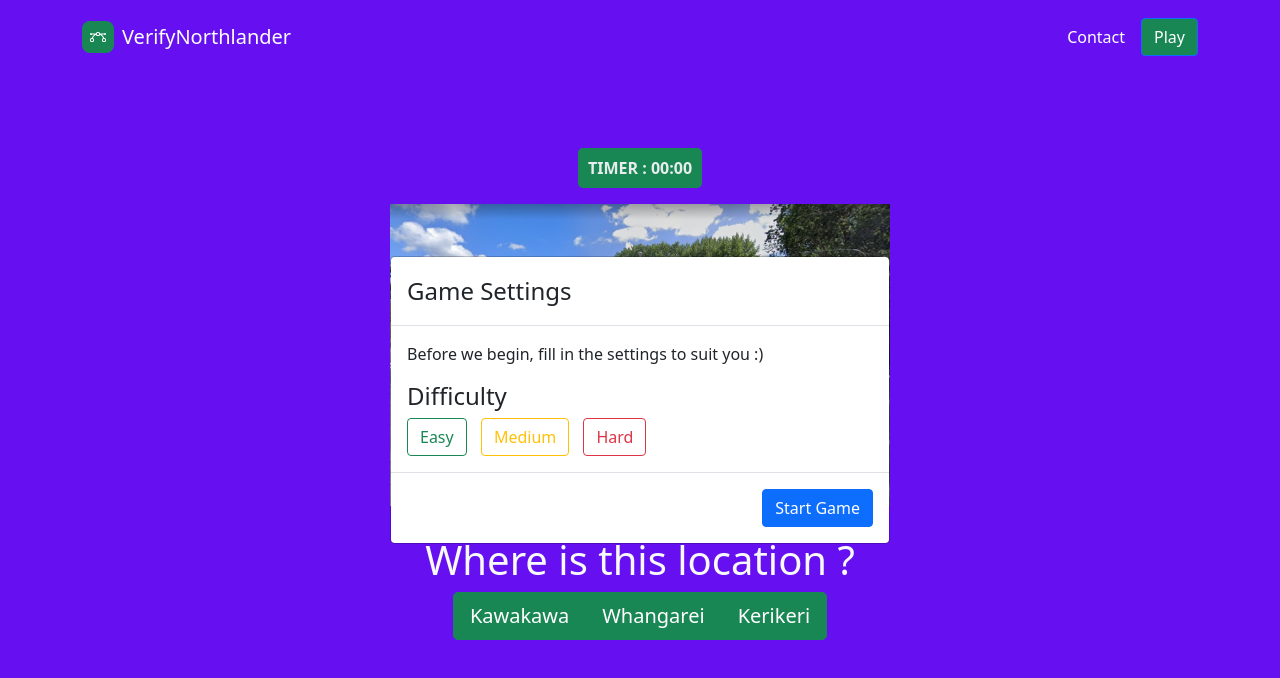
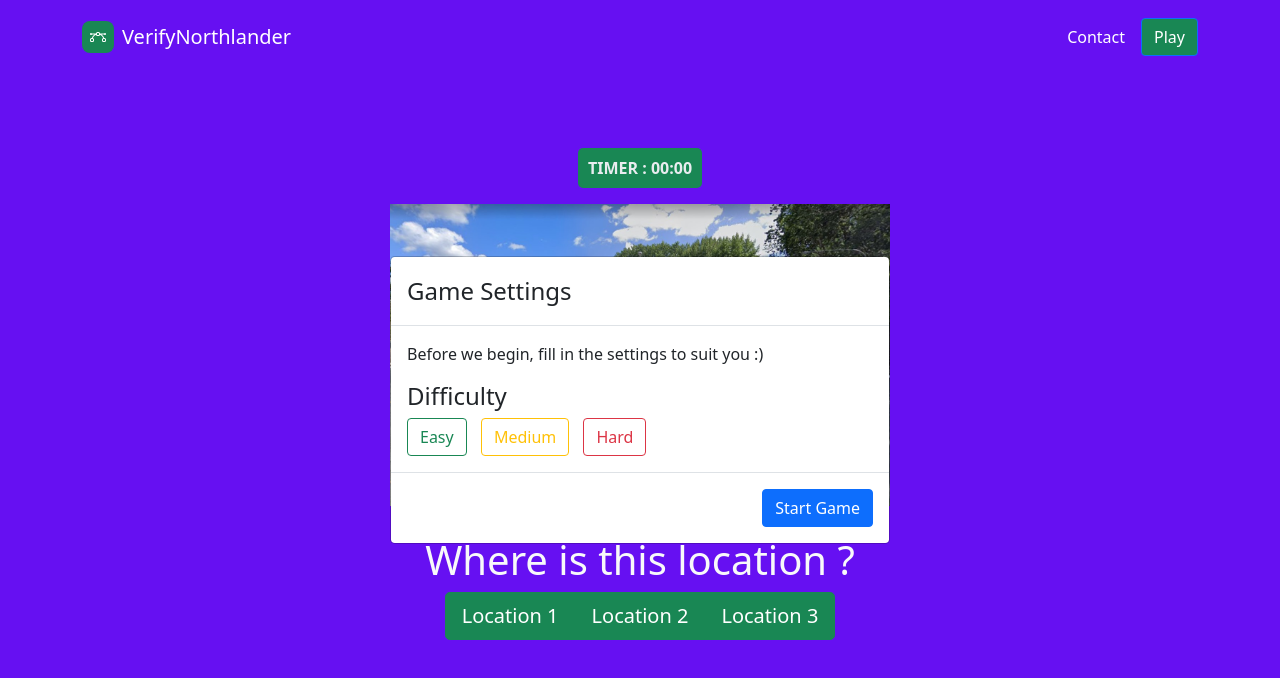
Before and after one commit to ietilolo/VerifyNorthlander, a plain HTML site: page play.html in a window 1280 px wide. Drawn offline with nearby package versions, Linux system fonts and the light colour scheme.

Commit message:
Update play.html

```diff
--- a/play.html
+++ b/play.html
@@ -46,10 +46,10 @@
                     <div
                         class="col d-flex flex-grow-1 flex-shrink-1 flex-fill justify-content-center align-items-center align-content-center">
                         <div class="btn-group" role="group"><button class="btn btn-success btn-lg quizBtn"
-                                id="quizAnswer1" type="button">Kawakawa</button><button
-                                class="btn btn-success btn-lg quizBtn" id="quizAnswer2"
-                                type="button">Whangarei</button><button class="btn btn-success btn-lg quizBtn"
-                                id="quizAnswer3" type="button">Kerikeri</button></div>
+                                id="quizAnswer1" type="button">Location 1</button><button
+                                class="btn btn-success btn-lg quizBtn" id="quizAnswer2" type="button">Location
+                                2</button><button class="btn btn-success btn-lg quizBtn" id="quizAnswer3"
+                                type="button">Location 3</button></div>
                     </div>
                 </div>
             </div>
```
